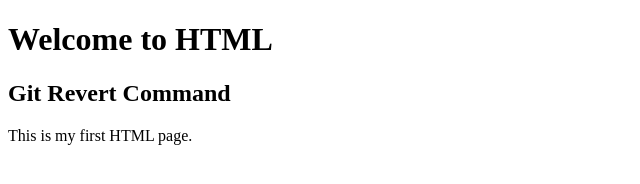
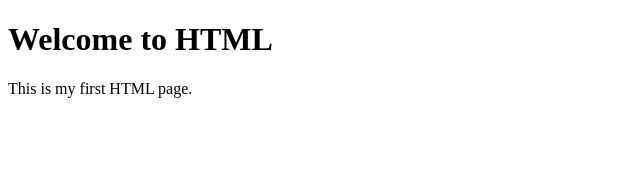
Before and after one commit to awsdevabhishek-spec/Git-revert-command, a plain HTML site: page index.html in a window 1280 px wide. Shown: the whole page, without its empty margins (0-640 px from the left). Drawn offline with Linux system fonts and the light colour scheme.

Commit message:
Revert "second"
This reverts commit d475daa0436656f5533ef7ab1ce0aa0aedd7d885.

```diff
--- a/index.html
+++ b/index.html
@@ -6,7 +6,6 @@
 <body>
 
     <h1>Welcome to HTML</h1>
-    <h2>Git Revert Command </h2>
     <p>This is my first HTML page.</p>
 
 </body>
```
